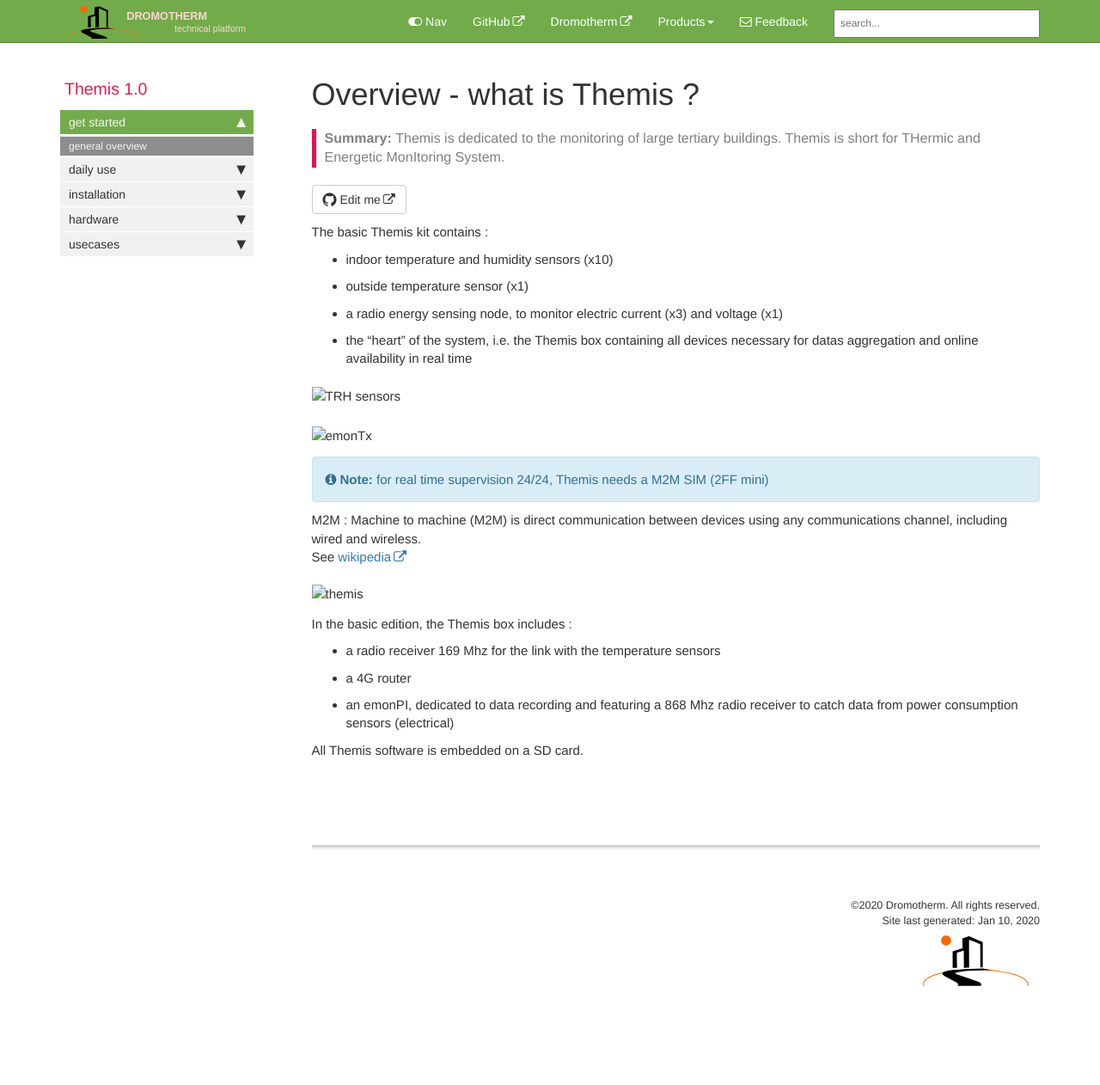
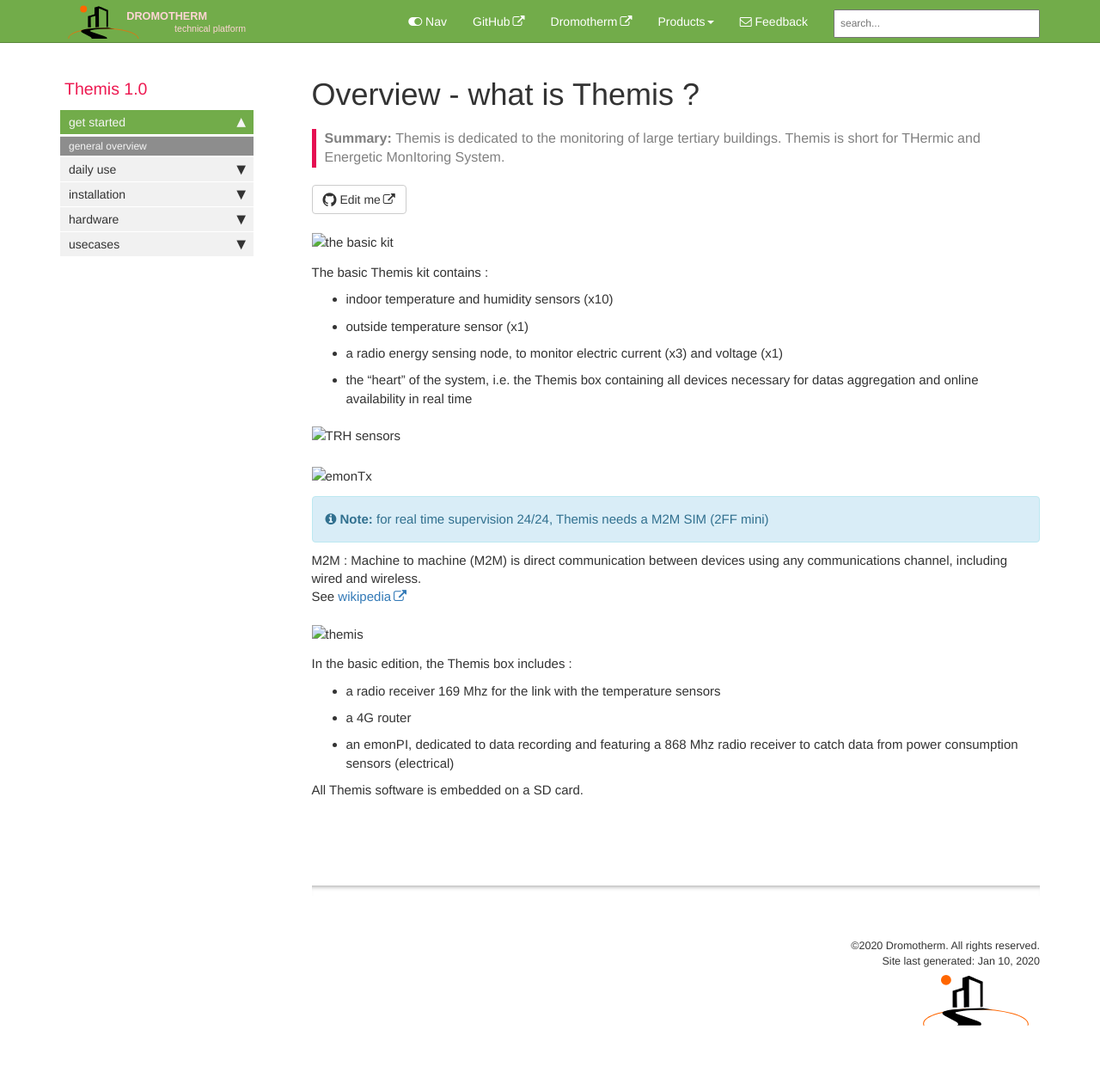
Before and after one commit to dromotherm/documentation, a Jekyll site: the page built from pages/themis/overview/overview.md, in a window 1280 px wide. Shown: the whole page at 86% size. Built offline with Jekyll 4.4.1, drawn with Linux system fonts in a browser that asks for light colours; comment, search, counter and statistics services are not loaded; before the commit the page ends 1216 px from its top, so only the background shows below that.

Commit message:
Update overview.md

```diff
--- a/pages/themis/overview/overview.md
+++ b/pages/themis/overview/overview.md
@@ -4,6 +4,8 @@
 permalink: Themis_overview.html
 summary: Themis is dedicated to the monitoring of large tertiary buildings. Themis is short for THermic and Energetic MonItoring System.
 ---
+
+![the basic kit](basic_kit.jpg)
 
 The basic Themis kit contains :
 - indoor temperature and humidity sensors (x10)
```
